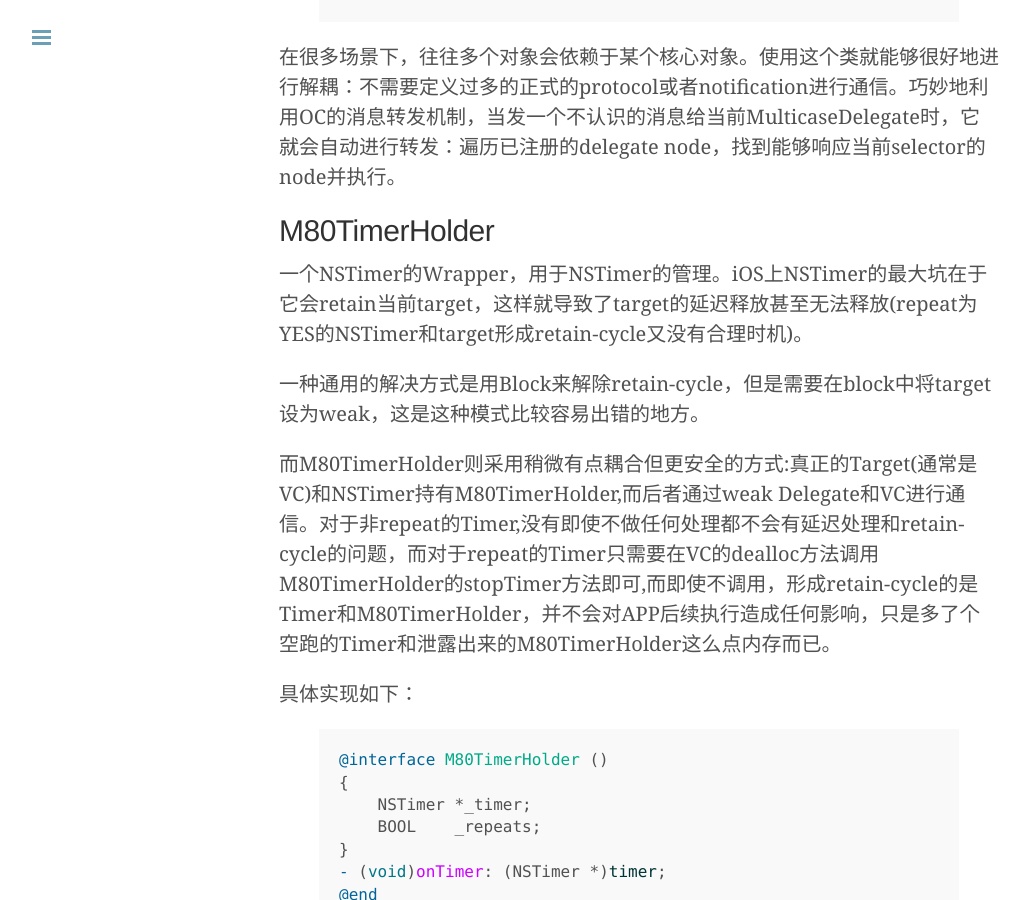
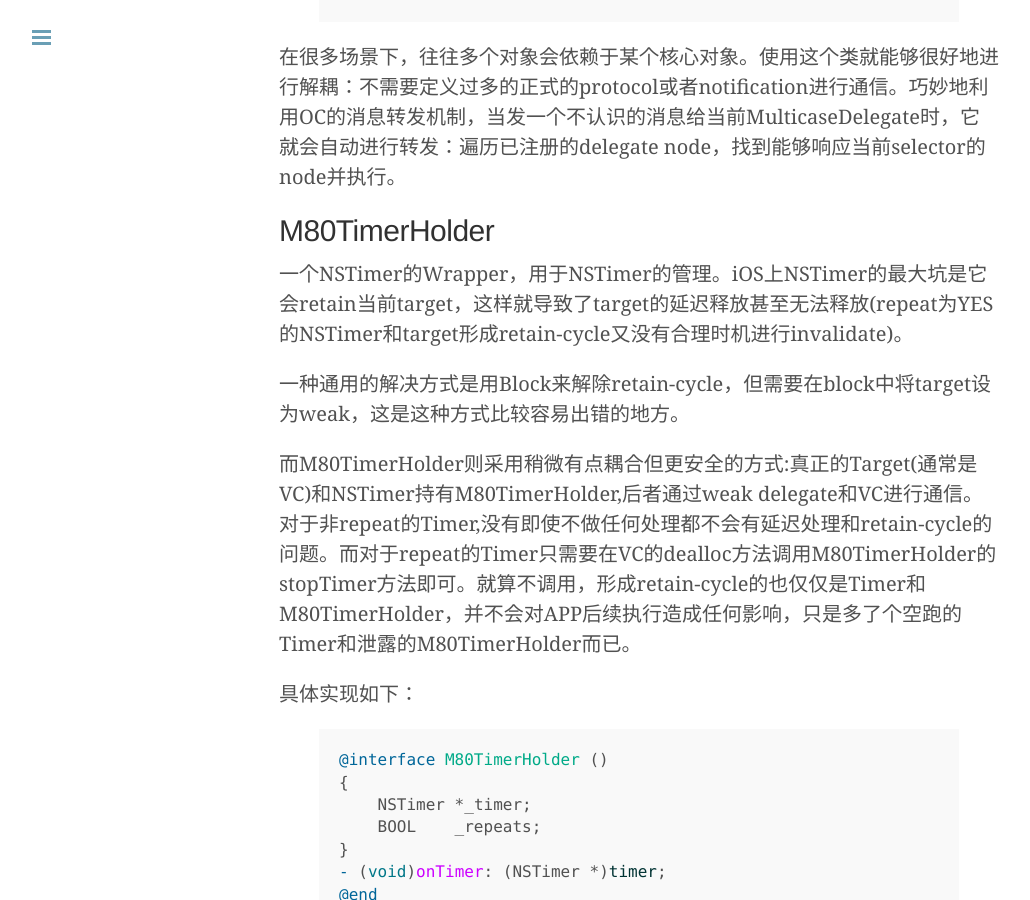
Before and after one commit to xiangwangfeng/xiangwangfeng.github.io, a Jekyll site: the page built from _posts/2014-11-21-100行实现的iOS辅助类.md, in a window 1280 px wide and 900 px high, scrolled down 3807 px. Shown: the whole window, without its empty margins (1-1031 px from the left). Built offline with Jekyll 4.4.1, drawn with Linux system fonts in a browser that asks for light colours; some web fonts are replaced; Markdown is read by kramdown in place of the engine named in the settings; some of the changed text lies outside the part shown.

Commit message:
Update 2014-11-21-100行实现的iOS辅助类.md

```diff
--- a/_posts/2014-11-21-100行实现的iOS辅助类.md
+++ b/_posts/2014-11-21-100行实现的iOS辅助类.md
@@ -159,11 +159,11 @@ title:  100行实现的iOS辅助类
 在很多场景下，往往多个对象会依赖于某个核心对象。使用这个类就能够很好地进行解耦：不需要定义过多的正式的protocol或者notification进行通信。巧妙地利用OC的消息转发机制，当发一个不认识的消息给当前MulticaseDelegate时，它就会自动进行转发：遍历已注册的delegate node，找到能够响应当前selector的node并执行。
 
 ## M80TimerHolder
-一个NSTimer的Wrapper，用于NSTimer的管理。iOS上NSTimer的最大坑在于它会retain当前target，这样就导致了target的延迟释放甚至无法释放(repeat为YES的NSTimer和target形成retain-cycle又没有合理时机)。
+一个NSTimer的Wrapper，用于NSTimer的管理。iOS上NSTimer的最大坑是它会retain当前target，这样就导致了target的延迟释放甚至无法释放(repeat为YES的NSTimer和target形成retain-cycle又没有合理时机进行invalidate)。
 
-一种通用的解决方式是用Block来解除retain-cycle，但是需要在block中将target设为weak，这是这种模式比较容易出错的地方。
+一种通用的解决方式是用Block来解除retain-cycle，但需要在block中将target设为weak，这是这种方式比较容易出错的地方。
 
-而M80TimerHolder则采用稍微有点耦合但更安全的方式:真正的Target(通常是VC)和NSTimer持有M80TimerHolder,而后者通过weak Delegate和VC进行通信。对于非repeat的Timer,没有即使不做任何处理都不会有延迟处理和retain-cycle的问题，而对于repeat的Timer只需要在VC的dealloc方法调用M80TimerHolder的stopTimer方法即可,而即使不调用，形成retain-cycle的是Timer和M80TimerHolder，并不会对APP后续执行造成任何影响，只是多了个空跑的Timer和泄露出来的M80TimerHolder这么点内存而已。
+而M80TimerHolder则采用稍微有点耦合但更安全的方式:真正的Target(通常是VC)和NSTimer持有M80TimerHolder,后者通过weak delegate和VC进行通信。对于非repeat的Timer,没有即使不做任何处理都不会有延迟处理和retain-cycle的问题。而对于repeat的Timer只需要在VC的dealloc方法调用M80TimerHolder的stopTimer方法即可。就算不调用，形成retain-cycle的也仅仅是Timer和M80TimerHolder，并不会对APP后续执行造成任何影响，只是多了个空跑的Timer和泄露的M80TimerHolder而已。
 
 
 具体实现如下：
@@ -283,7 +283,7 @@ self.displayLink = [CADisplayLink displayLinkWithTarget:weakProxy selector:@sele
 
 
 ## M80Observer
-用Block实现KVO，且自动在dealloc时解除KVO，规避KVO register和unregister没有配对调用的问题。同样不超过150行，采用的原理和C++中实现自动锁之类的方式显示，在类初始化时register KVO,析构时unregister KVO以形成配对的调用。
+用Block实现KVO，规避KVO register和unregister没有配对调用的问题。同样不超过150行，采用的原理和C++中实现自动锁之类的方式相近，在类初始化时register KVO,析构时unregister KVO以形成配对的调用。
 
 {% highlight objc %}
 
```
Also changed, not shown: other parts of _posts/2014-11-21-100行实现的iOS辅助类.md (+1 -1 lines).
